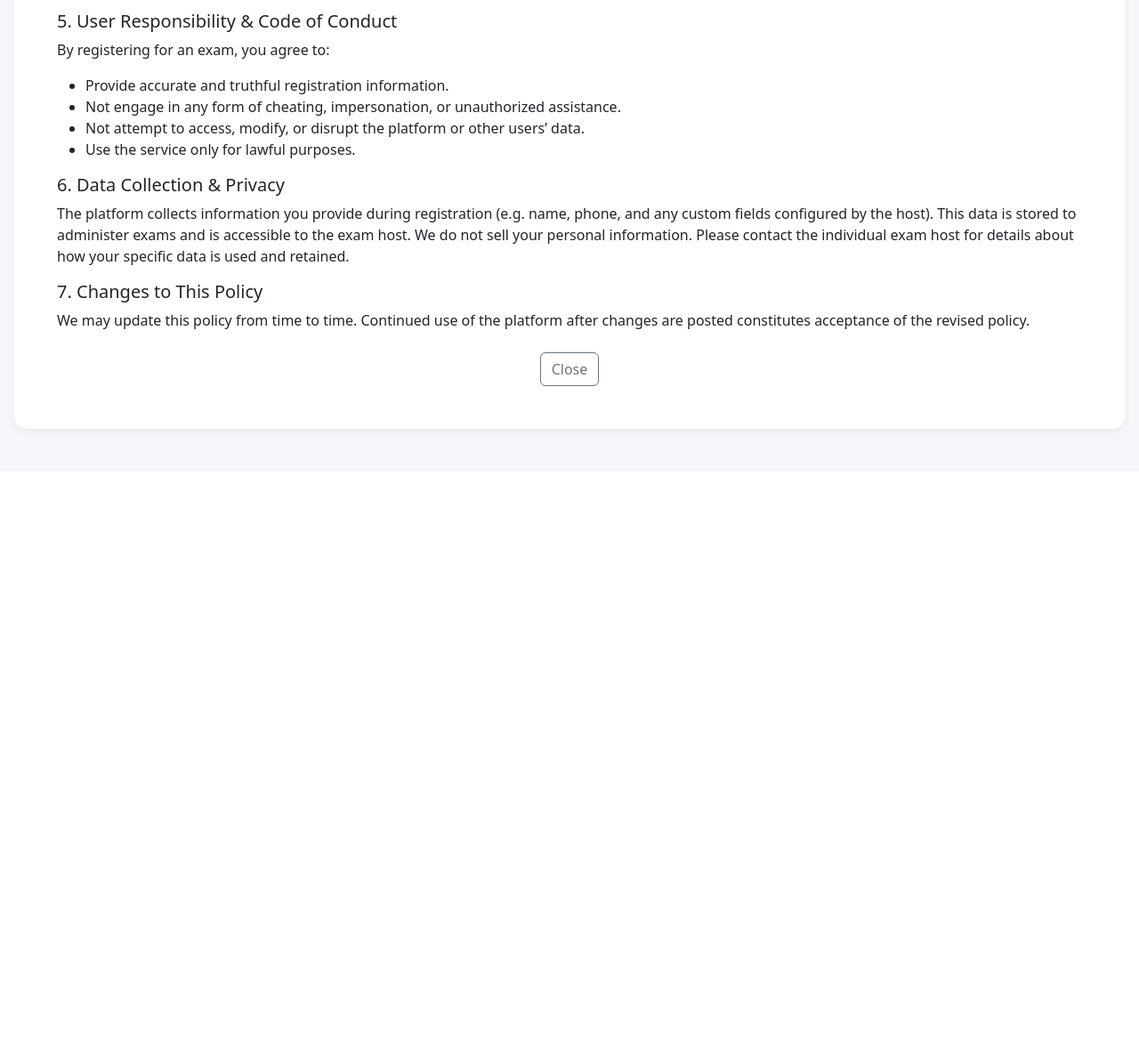
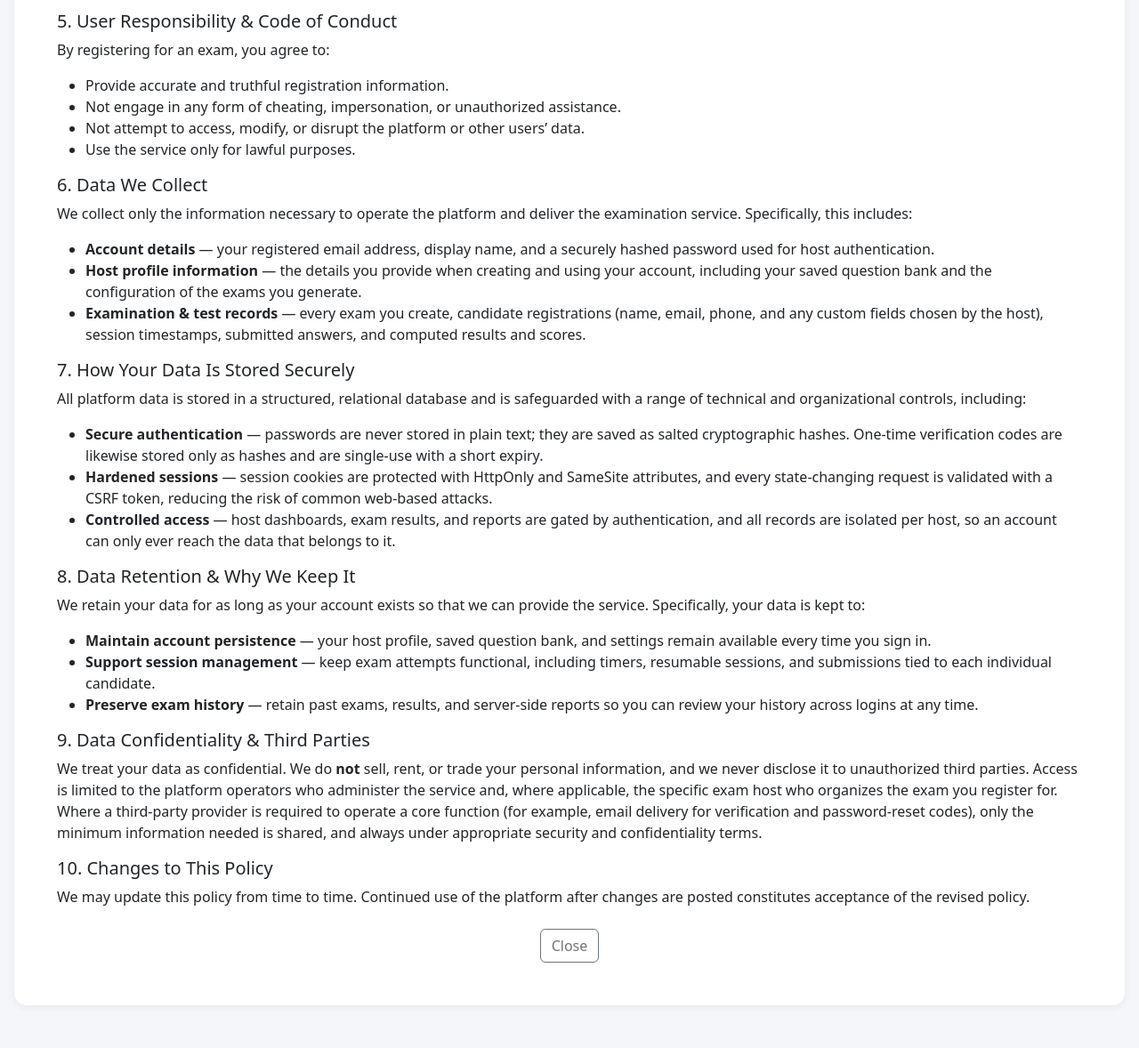
Before and after one commit to mdhaseebuddin/Exam_Site_Live, a Flask app: page /privacy in a window 1280 px wide. Shown: the part 688-1866 px from the top of the page at 89% size. Before the commit the page ends 1177 px from the top, so only its background shows below. Run offline with Flask 3, Linux system fonts and the light colour scheme; parts of the project's set-up code (start-up, migrations or seed data) failed here and were passed over; some libraries are stand-ins or nearby versions.

Commit message:
Update privacy policy for data retention and fix DB config for PostgreSQL

```diff
--- a/production_build/app.py
+++ b/production_build/app.py
@@ -35,6 +35,7 @@ import random
 import re
 import secrets
 import shutil
+import sqlite3
 import traceback
 import uuid
 import zipfile
@@ -60,7 +61,7 @@ from flask_limiter import Limiter
 from flask_limiter.util import get_remote_address
 from flask_wtf.csrf import CSRFProtect, CSRFError
 from sqlalchemy import event, text
-from sqlalchemy.engine import Engine
+from sqlalchemy.engine import Engine, make_url
 from werkzeug.security import check_password_hash, generate_password_hash
 
 from models import (
@@ -217,12 +218,25 @@ def _resolve_database_uri() -> str:
     return f"sqlite:///{sqlite_file}"
 
 
-app.config["SQLALCHEMY_DATABASE_URI"] = _resolve_database_uri()
+_DATABASE_URI = _resolve_database_uri()
+_is_sqlite = make_url(_DATABASE_URI).get_backend_name() == "sqlite"
+
+app.config["SQLALCHEMY_DATABASE_URI"] = _DATABASE_URI
 app.config["SQLALCHEMY_TRACK_MODIFICATIONS"] = False
-app.config["SQLALCHEMY_ENGINE_OPTIONS"] = {
-    "pool_pre_ping": True,
-    "connect_args": {"check_same_thread": False},
-}
+
+# ``check_same_thread`` is a SQLite-only DBAPI option and MUST NOT appear in
+# ``connect_args`` when DATABASE_URL points at PostgreSQL (or any other
+# non-SQLite dialect) -- psycopg2 rejects it with::
+#
+#     ProgrammingError: invalid connection option "check_same_thread"
+#
+# Therefore it is applied ONLY for SQLite URIs and left empty otherwise.
+_engine_options = {"pool_pre_ping": True}
+if _is_sqlite:
+    _engine_options["connect_args"] = {"check_same_thread": False}
+else:
+    _engine_options["connect_args"] = {}
+app.config["SQLALCHEMY_ENGINE_OPTIONS"] = _engine_options
 
 db.init_app(app)
 
@@ -232,8 +246,14 @@ db.init_app(app)
 # each worker has its own SQLite connection. WAL mode allows readers to
 # proceed without blocking on a writer, and busy_timeout prevents premature
 # "database is locked" errors under contention.
+#
+# The connect event fires for EVERY backend (including PostgreSQL when
+# DATABASE_URL is active), so these SQLite-only PRAGMAs are guarded by an
+# SQLite DBAPI check to avoid "syntax error at or near PRAGMA" on PG.
 @event.listens_for(Engine, "connect")
 def set_sqlite_pragma(dbapi_connection, connection_record):
+    if not isinstance(dbapi_connection, sqlite3.Connection):
+        return
     cursor = dbapi_connection.cursor()
     cursor.execute("PRAGMA journal_mode=WAL")
     cursor.execute("PRAGMA busy_timeout=5000")
--- a/production_build/templates/privacy.html
+++ b/production_build/templates/privacy.html
@@ -78,16 +78,94 @@
           <li>Use the service only for lawful purposes.</li>
         </ul>
 
-        <h5>6. Data Collection &amp; Privacy</h5>
+        <h5>6. Data We Collect</h5>
         <p>
-          The platform collects information you provide during registration (e.g.
-          name, phone, and any custom fields configured by the host). This data is
-          stored to administer exams and is accessible to the exam host. We do not
-          sell your personal information. Please contact the individual exam host
-          for details about how your specific data is used and retained.
+          We collect only the information necessary to operate the platform and
+          deliver the examination service. Specifically, this includes:
+        </p>
+        <ul>
+          <li>
+            <strong>Account details</strong> — your registered email address,
+            display name, and a securely hashed password used for host
+            authentication.
+          </li>
+          <li>
+            <strong>Host profile information</strong> — the details you provide
+            when creating and using your account, including your saved question
+            bank and the configuration of the exams you generate.
+          </li>
+          <li>
+            <strong>Examination &amp; test records</strong> — every exam you
+            create, candidate registrations (name, email, phone, and any custom
+            fields chosen by the host), session timestamps, submitted answers,
+            and computed results and scores.
+          </li>
+        </ul>
+
+        <h5>7. How Your Data Is Stored Securely</h5>
+        <p>
+          All platform data is stored in a structured, relational database and
+          is safeguarded with a range of technical and organizational controls,
+          including:
+        </p>
+        <ul>
+          <li>
+            <strong>Secure authentication</strong> — passwords are never stored
+            in plain text; they are saved as salted cryptographic hashes.
+            One-time verification codes are likewise stored only as hashes and
+            are single-use with a short expiry.
+          </li>
+          <li>
+            <strong>Hardened sessions</strong> — session cookies are protected
+            with HttpOnly and SameSite attributes, and every state-changing
+            request is validated with a CSRF token, reducing the risk of common
+            web-based attacks.
+          </li>
+          <li>
+            <strong>Controlled access</strong> — host dashboards, exam results,
+            and reports are gated by authentication, and all records are
+            isolated per host, so an account can only ever reach the data that
+            belongs to it.
+          </li>
+        </ul>
+
+        <h5>8. Data Retention &amp; Why We Keep It</h5>
+        <p>
+          We retain your data for as long as your account exists so that we can
+          provide the service. Specifically, your data is kept to:
+        </p>
+        <ul>
+          <li>
+            <strong>Maintain account persistence</strong> — your host profile,
+            saved question bank, and settings remain available every time you
+            sign in.
+          </li>
+          <li>
+            <strong>Support session management</strong> — keep exam attempts
+            functional, including timers, resumable sessions, and submissions
+            tied to each individual candidate.
+          </li>
+          <li>
+            <strong>Preserve exam history</strong> — retain past exams, results,
+            and server-side reports so you can review your history across
+            logins at any time.
+          </li>
+        </ul>
+
+        <h5>9. Data Confidentiality &amp; Third Parties</h5>
+        <p>
+          We treat your data as confidential. We do <strong>not</strong> sell,
+          rent, or trade your personal information, and we never disclose it to
+          unauthorized third parties. Access is limited to the platform operators
+          who administer the service and, where applicable, the specific exam
+          host who organizes the exam you register for. Where a third-party
+          provider is required to operate a core function (for example, email
+          delivery for verification and password-reset codes), only the minimum
+          information needed is shared, and always under appropriate security and
+          confidentiality terms.
         </p>
 
-        <h5>7. Changes to This Policy</h5>
+        <h5>10. Changes to This Policy</h5>
         <p>
           We may update this policy from time to time. Continued use of the
           platform after changes are posted constitutes acceptance of the revised
--- a/production_build/templates/welcome.html
+++ b/production_build/templates/welcome.html
@@ -558,6 +558,12 @@
     <footer>
         <div class="container">
             <p class="mb-0">&copy; 2026 VeloTest. All rights reserved. Quantum-Powered Assessment Infrastructure.</p>
+            <p class="mb-0 mt-2">
+                <a href="{{ url_for('privacy') }}" target="_blank" rel="noopener"
+                   style="color: var(--text-muted); text-decoration: underline; text-decoration-style: dotted;">
+                    Privacy Policy &amp; Legal Disclaimer
+                </a>
+            </p>
         </div>
     </footer>
 
```
